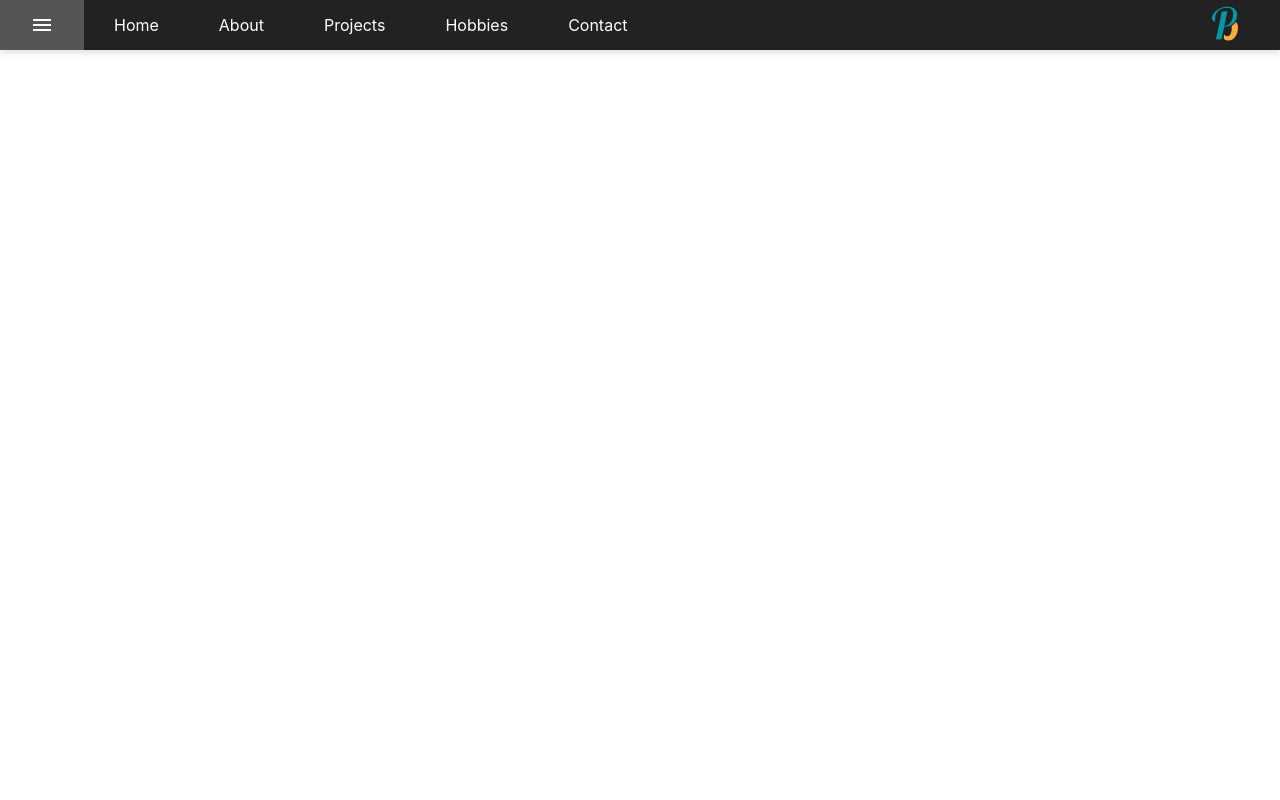
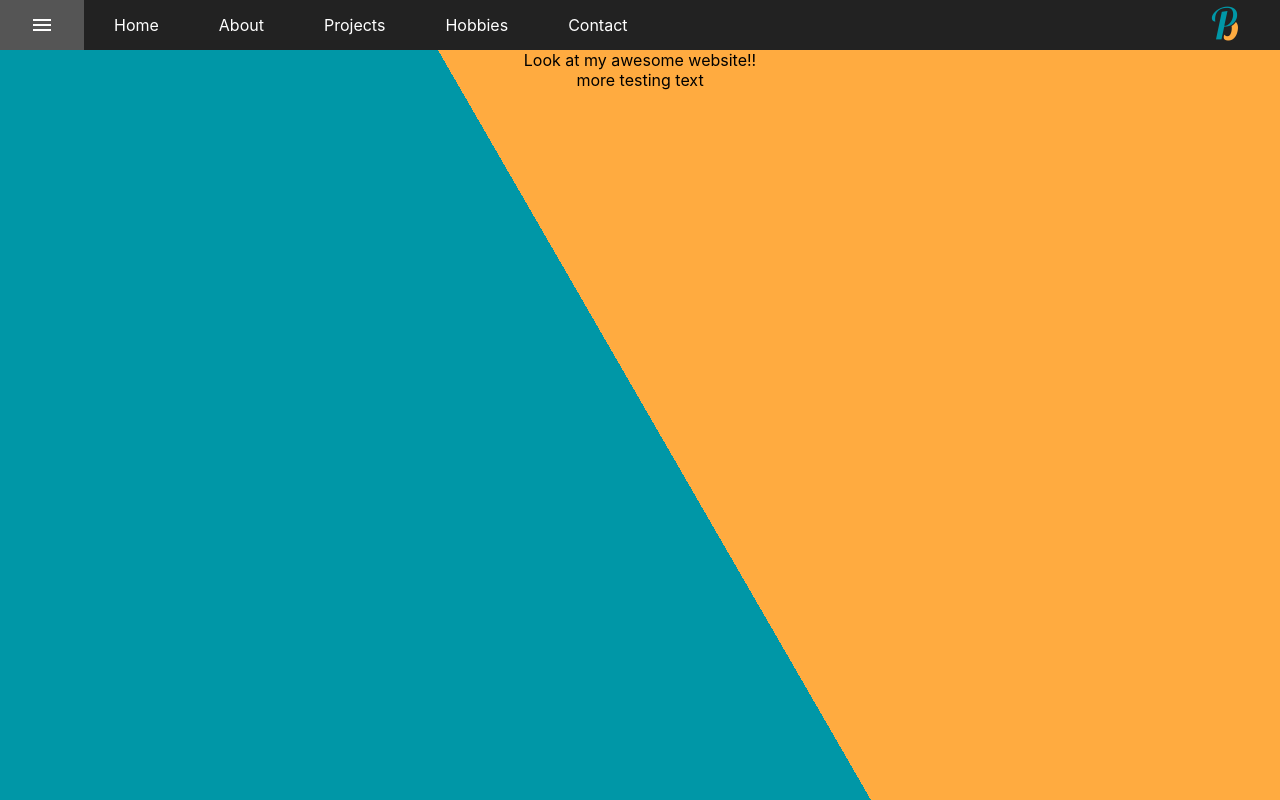
Before and after one commit to PJBuddendeck/PJBuddendeck.github.io, a React (Create React App) app: page / in a window 1280 px wide. Built offline with nearby package versions, Linux system fonts and the light colour scheme.

Commit message:
Added background color, reformatted some divs

```diff
--- a/src/components/home-page.jsx
+++ b/src/components/home-page.jsx
@@ -24,7 +24,8 @@ const HomePage = () => {
 
     return (
         <div>
-            <div id='navbar'>
+            <div id="background" className={menuOn ? "blur" : "unblur"}></div>
+            <div id="navbar">
                 {menuOn && (<ul ref = {menuRef} className="menu">
                     <li><a href="/">Home</a></li>
                     <li><a href="/about">About</a></li>
@@ -44,12 +45,12 @@ const HomePage = () => {
                     <img src={logo} alt="Website logo" />
                 </div>
             </div>
-            <div id='content' className={menuOn ? "blur" : "unblur"}>
-                <div className='openingimage'>
-
+            <div id="content" className={menuOn ? "blur" : "unblur"}>
+                <div className="openingImage">
+                    <p>Look at my awesome website!!</p>
                 </div>
                 <div className='about'>
-
+                    <p>more testing text</p>
                 </div>
             </div>
         </div>
--- a/src/components/style.css
+++ b/src/components/style.css
@@ -9,21 +9,38 @@ body {
 }
 
 .blur {
-    filter: blur(10px);
+    filter: blur(5px);
 }
 
 .unblur {
     filter: blur(0);
 }
 
-.blur.unblur {
-    filter: blur(0);
+#background {
+    height: 100%;
+    width: 100%;
+    background-image: linear-gradient(60deg, #0097A7 50%, #FFAB40 50%);
+    animation: slide 10s ease-in-out infinite alternate;
+    z-index: 0 !important;
+    position: absolute;
 }
+
+/*@keyframes slide {
+  0% {
+    transform:translateX(-25%);
+  }
+  100% {
+    transform:translateX(25%);
+  }
+}*/
 
 #navbar {
     background-color: #222222;
-    box-shadow: 0 2px 8px rgba(0, 0, 0, 0.15);
     height: 50px;
+    top:0;
+    position: fixed;
+    z-index: 999;
+    width: 100vw;
 }
 
 #navbar ul {
@@ -74,10 +91,10 @@ body {
     position: fixed;
     top: 0;
     left: 0;
-    width: auto;
+    width: 250px;
     height: 100vh;
     z-index: 1000;
-    background-color: rgba(85, 85, 85, 0.8);
+    background-color: rgba(34, 34, 34, 0.6);
     box-shadow: 10px 0 -10px rgba(0, 0, 0, 0.15);
     backdrop-filter: blur(10px);
     display: flex;
@@ -85,8 +102,24 @@ body {
     align-items: flex-start;
     justify-content: flex-start;
     text-align: left;
+    animation: fade-in 0.5s forwards;
+}
+
+@keyframes fade-in {
+  from {
+    opacity: 0;
+  }
+  to {
+    opacity: 1;
+  }
 }
 
 .menu li {
     width: 100%;
 }
+
+#content {
+    position: relative;
+    padding-top: 50px;
+    z-index: 998 !important;
+}
```
